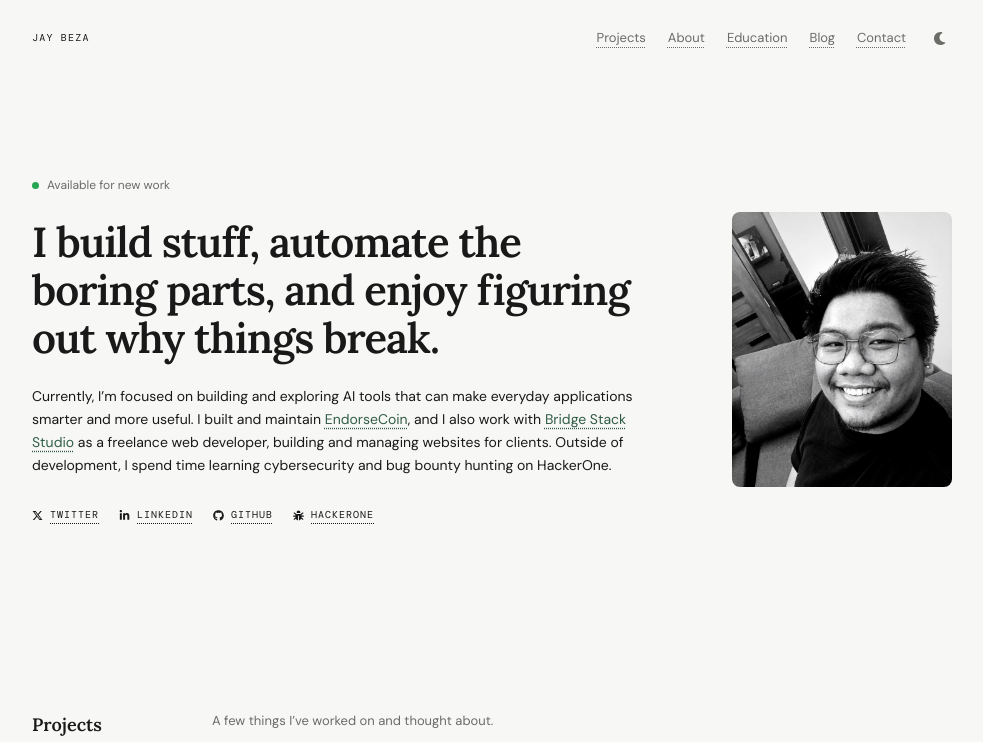
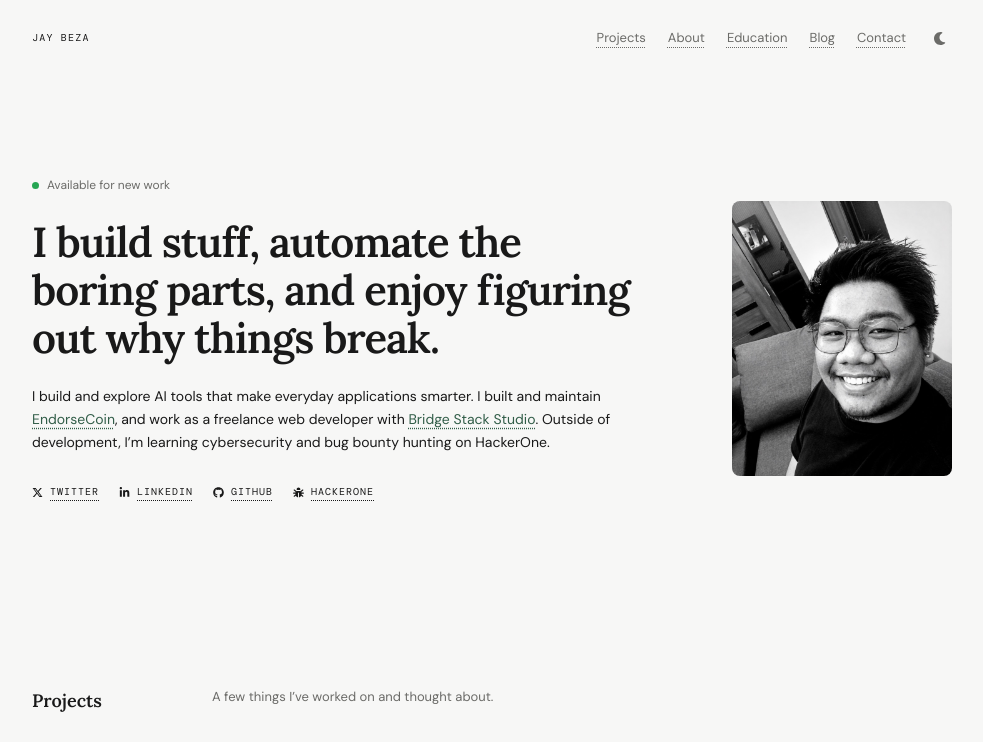
Before and after one commit to zabe-dev/zabe-dev-portfolio, a Next.js app: page / in a window 1280 px wide. Shown: the top 742 px of the page, without its empty margins (148-1131 px from the left). Built offline with nearby package versions, Linux system fonts and the light colour scheme; a web font is replaced by a local one.

Commit message:
Change hero text

```diff
--- a/app/components/Hero.tsx
+++ b/app/components/Hero.tsx
@@ -7,10 +7,11 @@ export function Hero() {
         <div className="status">
           <span aria-hidden="true" /> Available for new work
         </div>
+
         <h1>I build stuff, automate the boring parts, and enjoy figuring out why things break.</h1>
+
         <p>
-          Currently, I’m focused on building and exploring AI tools that can make everyday
-          applications smarter and more useful. I built and maintain{' '}
+          I build and explore AI tools that make everyday applications smarter. I built and maintain{' '}
           <a
             className="inline-link"
             href="https://endorsecoin.com"
@@ -19,7 +20,7 @@ export function Hero() {
           >
             EndorseCoin
           </a>
-          , and I also work with{' '}
+          , and work as a freelance web developer with{' '}
           <a
             className="inline-link"
             href="https://bridgestackstudio.com"
@@ -27,14 +28,15 @@ export function Hero() {
             rel="noreferrer"
           >
             Bridge Stack Studio
-          </a>{' '}
-          as a freelance web developer, building and managing websites for clients. Outside of
-          development, I spend time learning cybersecurity and bug bounty hunting on HackerOne.
+          </a>
+          . Outside of development, I’m learning cybersecurity and bug bounty hunting on HackerOne.
         </p>
+
         <div className="hero-links">
           <SocialLinks />
         </div>
       </div>
+
       <div className="portrait-photo">
         <img src="/profile-photo.jpg" alt="Jay smiling" width="704" height="880" />
       </div>
```
